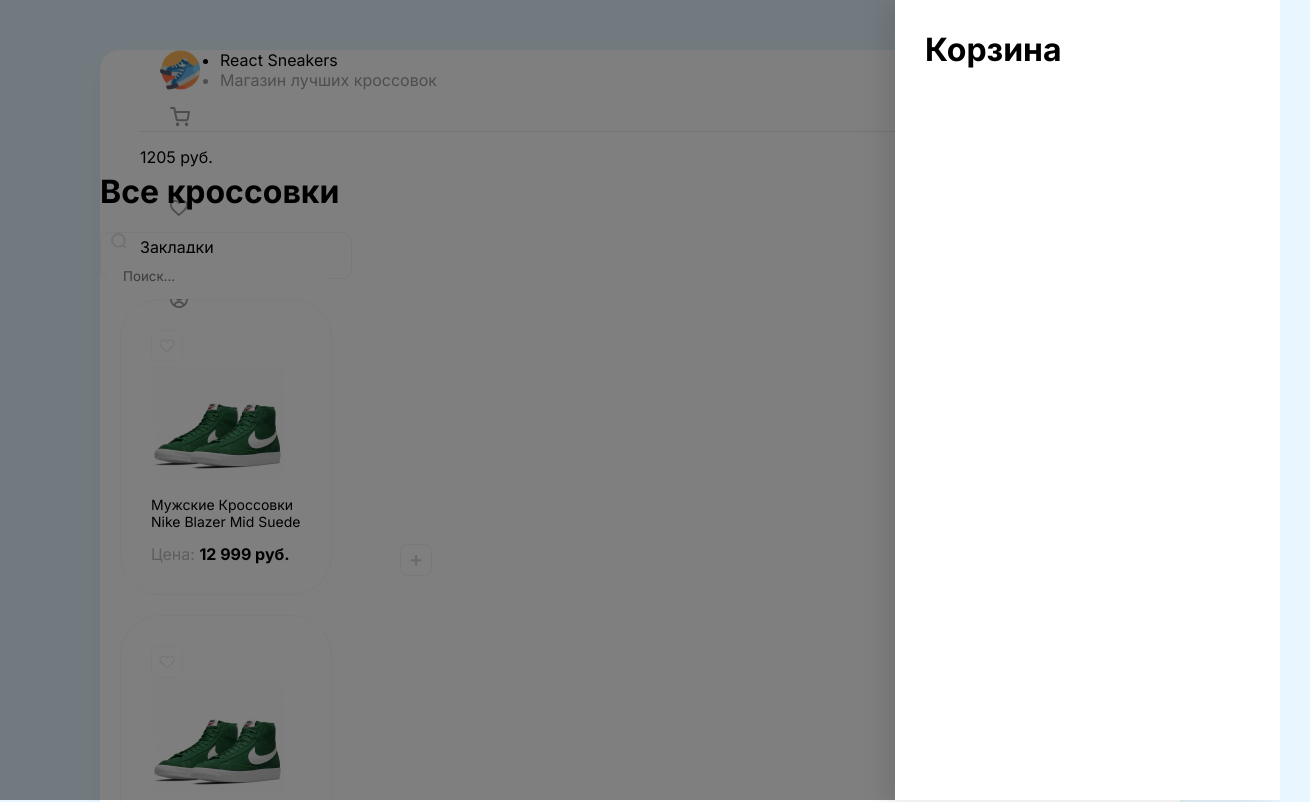
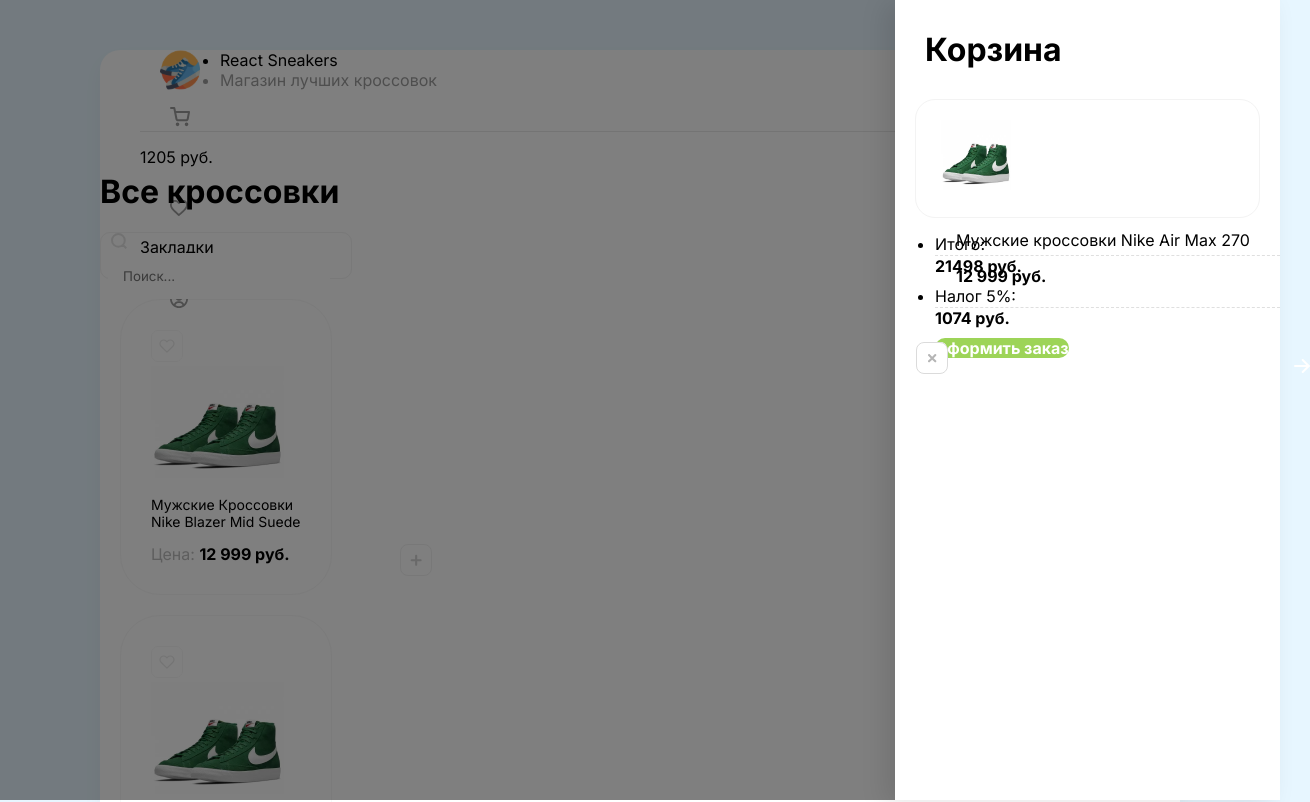
Before and after one commit to R3b0tta/react-sneakers, a React (Create React App) app: page / in a window 1280 px wide. Shown: the top 802 px of the page, 1310 px wide, since content can reach past the window. Built offline with nearby package versions, Linux system fonts and the light colour scheme.

Commit message:
Финальный вариант верстки

```diff
--- a/src/App.js
+++ b/src/App.js
@@ -1,17 +1,12 @@
 import Header from "./components/Header";
 import Card from "./components/Card";
+import Drawer from "./components/Drawer";
 function App() {
   return (
     <div className="App">
       <div className="wrapper">
-          <div className="overlay">
-              <div className="drawer">
-                  <h1>Корзина</h1>
-              </div>
-          </div>
-          <div className="d-flex justify-between">
+          <Drawer/>
           <Header/>
-          </div>
         <div className="content ml-40 mr-40">
             <div className="d-flex justify-between align-center">
                 <h1>Все кроссовки</h1>
--- a/src/components/Drawer.js
+++ b/src/components/Drawer.js
@@ -0,0 +1,43 @@
+
+
+function Drawer() {
+    return (
+        <div className="overlay">
+            <div className="drawer d-flex flex-column">
+                <h1>Корзина</h1>
+                <div className="items d-flex">
+                    <div className="cartItem d-flex align-center">
+                        <img id="img_cart" width={70} height={70} src="img/sneakers1.jpg" alt="sneakers"/>
+                        <div>
+                            <ul>
+                                <p>Мужские кроссовки Nike Air Max 270</p>
+                                <b>12 999 руб.</b>
+                            </ul>
+                        </div>
+                        <img id="delete" src="img/deleteItem.svg" alt="deleteItem"/>
+                    </div>
+                </div>
+                <div className="order">
+                    <ul>
+                        <li className="d-flex align-end">
+                            <span>Итого:</span>
+                            <div></div>
+                            <b>21498 руб.</b>
+                        </li>
+                        <li className="d-flex align-end">
+                            <span>Налог 5%:</span>
+                            <div></div>
+                            <b>1074 руб.</b>
+                        </li>
+                        <div className="checkout d-flex justify-center">
+                           <b className="d-flex align-center justify-center"> Оформить заказ </b>
+                            <img src="img/arrow.svg" alt="arrow"/>
+                        </div>
+                    </ul>
+                </div>
+
+            </div>
+        </div>
+    )
+}
+export default Drawer;
--- a/src/components/Header.js
+++ b/src/components/Header.js
@@ -1,6 +1,7 @@
 
 function Header() {
     return (
+        <div className="d-flex justify-between">
         <div className="header d-flex justify-between">
                 <div className="left_side">
                     <img src="img/logotype.svg" width={40} height={40} alt="logotype"/>
@@ -25,6 +26,7 @@
                 </span>
                 </div>
         </div>
+        </div>
     );
 }
 
--- a/src/index.scss
+++ b/src/index.scss
@@ -94,3 +94,66 @@
   z-index: 1;
 
 }
+
+.cartItem {
+  max-height: 119px;
+  box-sizing: border-box;
+  background: #FFFFFF;
+  border: 1px solid #F3F3F3;
+  border-radius: 20px;
+  margin: 0 20px;
+  img#img_cart {
+    margin: 20px 0;
+    margin-left: 25px;
+  }
+  img#delete {
+    position: relative;
+    margin-top: 40px;
+    margin-right: 15px;
+
+  }
+
+}
+.order {
+  margin-bottom: 70px;
+  li {
+    margin-bottom: 10px;
+  }
+  div {
+    flex: 1;
+    height: 1px;
+  }
+  ul {
+    li {
+      div {
+        border-bottom: 1px dashed #DFDFDF;
+      }
+    }
+  }
+}
+.checkout {
+ b {
+   color: #FFFFFF;
+   width: 325px;
+   height: 55px;
+   border-radius: 18px;
+   opacity: 0px;
+   background: #9DD458;
+   cursor: pointer;
+   transition: background 0.2s ease-in-out;
+   &:hover {
+     background: lighten(#9DD458, 5%);
+   }
+   &:active {
+     background: darken(#9DD458, 5%);
+   }
+ }
+  img {
+    position: absolute;
+    margin-top: 21px;
+    margin-left: 225px;
+  }
+}
+.items {
+  flex: 1;
+}
```
Also changed, not shown: public/img/arrow.svg (added), public/img/deleteItem.svg (added).
